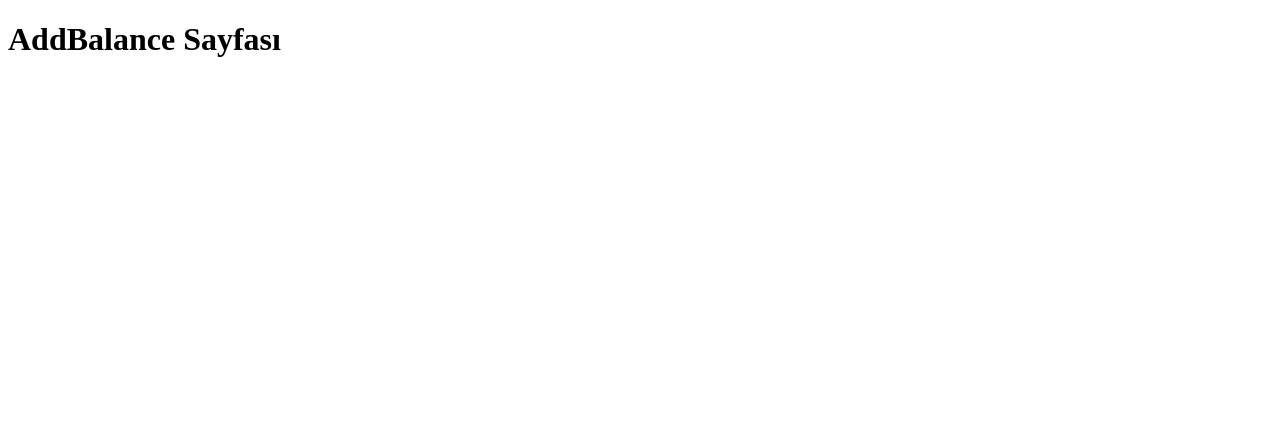
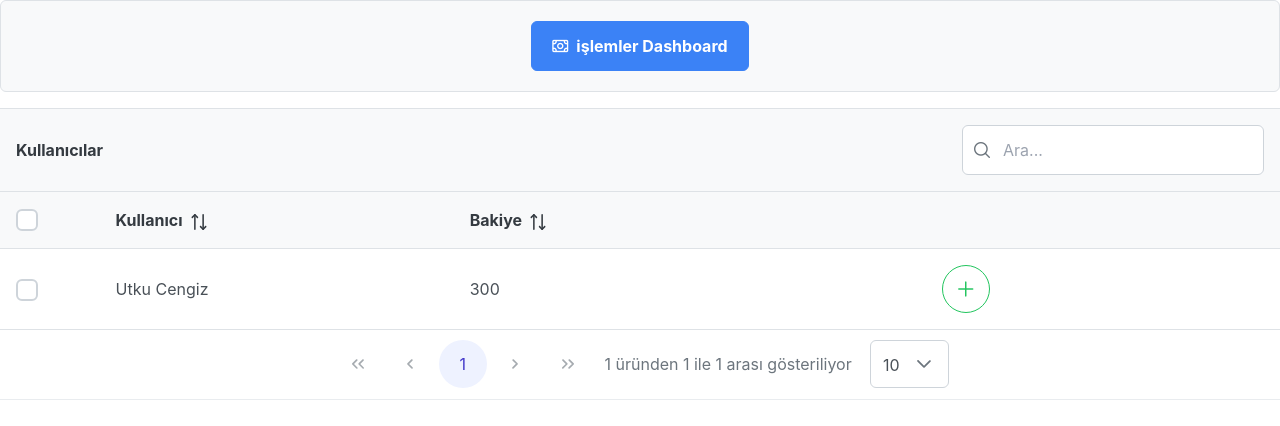
Before and after one commit to UTKUC3NGIZ/cashappadmin, a Next.js app: page /addBalance in a window 1280 px wide. Shown: the top 426 px of the page. Built offline with nearby package versions, Linux system fonts and the light colour scheme.

Commit message:
addBalance

```diff
--- a/data/Data.js
+++ b/data/Data.js
@@ -1,4 +1,4 @@
-export const ProductService = {
+export const TransactionsData = {
     getProductsData() {
         return [
             {
@@ -56,3 +56,33 @@ export const ProductService = {
         return Promise.resolve(this.getProductsWithOrdersData());
     }
 };
+export const usersData = {
+    getProductsData() {
+        return [
+            {
+                users: 'Utku Cengiz',
+                bakiye:300,
+            }
+        ];
+    },
+
+    getProductsMini() {
+        return Promise.resolve(this.getProductsData().slice(0, 5));
+    },
+
+    getProductsSmall() {
+        return Promise.resolve(this.getProductsData().slice(0, 10));
+    },
+
+    getProducts() {
+        return Promise.resolve(this.getProductsData());
+    },
+
+    getProductsWithOrdersSmall() {
+        return Promise.resolve(this.getProductsWithOrdersData().slice(0, 10));
+    },
+
+    getProductsWithOrders() {
+        return Promise.resolve(this.getProductsWithOrdersData());
+    }
+};
--- a/pages/addBalance.js
+++ b/pages/addBalance.js
@@ -1,12 +1,195 @@
-import React from 'react';
+import React, { useState, useEffect, useRef } from "react";
+import { DataTable } from "primereact/datatable";
+import { Column } from "primereact/column";
+import { usersData } from "../data/Data";
+import { Toast } from "primereact/toast";
+import { Button } from "primereact/button";
+import { Toolbar } from "primereact/toolbar";
+import { Dialog } from "primereact/dialog";
+import { InputText } from "primereact/inputtext";
+import { InputNumber } from 'primereact/inputnumber';
 
-const AddBalance = () => {
+import Link from 'next/link';
+
+import "../app/globals.css";
+import "primereact/resources/themes/lara-light-indigo/theme.css";
+import "primereact/resources/primereact.min.css";
+import "primeicons/primeicons.css";
+
+export default function Transactions() {
+  let emptyProduct = {
+    id: null,
+    name: "",
+    image: null,
+    description: "",
+    category: null,
+    price: 0,
+    quantity: 0,
+    rating: 0,
+    inventoryStatus: "INSTOCK",
+  };
+
+  const [products, setProducts] = useState(null);
+  const [deleteProductDialog, setDeleteProductDialog] = useState(false);
+  const [product, setProduct] = useState(emptyProduct);
+  const [selectedProducts, setSelectedProducts] = useState(null);
+  const [globalFilter, setGlobalFilter] = useState(null);
+  const toast = useRef(null);
+  const dt = useRef(null);
+  const [value2, setValue2] = useState(50);
+  useEffect(() => {
+    usersData.getProducts().then((data) => setProducts(data));
+  }, []);
+
+  const hideDeleteProductDialog = () => {
+    setDeleteProductDialog(false);
+  };
+
+  const confirmDeleteProduct = (product) => {
+    setProduct(product);
+    setDeleteProductDialog(true);
+  };
+
+  const deleteProduct = () => {
+    let _products = products.filter((val) => val.id !== product.id);
+
+    setProducts(_products);
+    setDeleteProductDialog(false);
+    setProduct(emptyProduct);
+    toast.current.show({
+      severity: "success",
+      summary: "Successful",
+      detail: "Product Deleted",
+      life: 3000,
+    });
+  };
+
+  const middleToolbarTemplate = () => {
+    return (
+      <div className="flex flex-wrap gap-2">
+         <Link href="/transactions">
+         <Button
+          label="işlemler Dashboard"
+          icon="pi pi-money-bill"
+          severity="info"
+        />
+      </Link>
+
+      </div>
+    );
+  };
+
+  const actionBodyTemplate = (rowData) => {
+    return (
+      <React.Fragment>
+        <Button
+          icon="pi pi-plus"
+          rounded
+          outlined
+          severity="success"
+          onClick={() => confirmDeleteProduct(rowData)}
+        />
+      </React.Fragment>
+    );
+  };
+
+  const header = (
+    <div className="flex flex-wrap gap-2 items-center justify-between">
+      <h4 className="m-0">Kullanıcılar</h4>
+      <span className="p-input-icon-left">
+        <i className="pi pi-search" />
+        <InputText
+          type="search"
+          onInput={(e) => setGlobalFilter(e.target.value)}
+          placeholder="Ara..."
+        />
+      </span>
+    </div>
+  );
+  const addUserBalance = (
+    <React.Fragment>
+      <Button
+        label="Vazgeç"
+        icon="pi pi-times"
+        outlined
+        onClick={hideDeleteProductDialog}
+      />
+      <Button
+        label="Yükle"
+        icon="pi pi-check"
+        severity="success"
+        onClick={deleteProduct}
+      />
+    </React.Fragment>
+  );
+
+
   return (
     <div>
-      <h1>AddBalance Sayfası</h1>
-      {/* Burada AddBalance içeriğini oluşturabilirsiniz */}
+      <Toast ref={toast} />
+      <div className="card">
+        <Toolbar
+          className="mb-4"
+          center={middleToolbarTemplate}
+        ></Toolbar>
+
+        <DataTable
+          ref={dt}
+          value={products}
+          selection={selectedProducts}
+          onSelectionChange={(e) => setSelectedProducts(e.value)}
+          dataKey="id"
+          paginator
+          rows={10}
+          rowsPerPageOptions={[5, 10, 25]}
+          paginatorTemplate="FirstPageLink PrevPageLink PageLinks NextPageLink LastPageLink CurrentPageReport RowsPerPageDropdown"
+          currentPageReportTemplate="{totalRecords} üründen {first} ile {last} arası gösteriliyor"
+          globalFilter={globalFilter}
+          header={header}
+        >
+          <Column selectionMode="multiple" exportable={false}></Column>
+          <Column
+            field="users"
+            header="Kullanıcı"
+            sortable
+            style={{ minWidth: "12rem" }}
+          ></Column>
+          <Column
+            field="bakiye"
+            header="Bakiye"
+            sortable
+            style={{ minWidth: "16rem" }}
+          ></Column>
+          <Column
+            body={actionBodyTemplate}
+            exportable={false}
+            style={{ minWidth: "12rem" }}
+          ></Column>
+        </DataTable>
+      </div>
+
+      <Dialog
+        visible={deleteProductDialog}
+        style={{ width: "32rem" }}
+        breakpoints={{ "960px": "75vw", "641px": "90vw" }}
+        header="Yükleme"
+        modal
+        footer={addUserBalance}
+        onHide={hideDeleteProductDialog}
+      >
+        <span className="block text-center text-2xl mb-3">{product.users}</span>
+        <div className="confirmation-content">
+          {product && (
+            <div className="flex-auto text-center">
+            <InputNumber inputId="horizontal-buttons" value={value2} onValueChange={(e) => setValue2(e.value)} showButtons buttonLayout="horizontal" step={10}
+                decrementButtonClassName="p-button-danger" incrementButtonClassName="p-button-success" incrementButtonIcon="pi pi-plus" decrementButtonIcon="pi pi-minus"
+                mode="currency" currency="TRY" />
+        </div>
+          )}
+        </div>
+      </Dialog>
+
+
     </div>
   );
-};
-
-export default AddBalance;
+}
--- a/pages/transactions.js
+++ b/pages/transactions.js
@@ -1,13 +1,13 @@
 import React, { useState, useEffect, useRef } from "react";
 import { DataTable } from "primereact/datatable";
 import { Column } from "primereact/column";
-import { ProductService } from "../data/Data";
+import { TransactionsData } from "../data/Data";
 import { Toast } from "primereact/toast";
 import { Button } from "primereact/button";
-import { Rating } from "primereact/rating";
 import { Toolbar } from "primereact/toolbar";
 import { Dialog } from "primereact/dialog";
 import { InputText } from "primereact/inputtext";
+import Link from 'next/link';
 
 import "../app/globals.css";
 import "primereact/resources/themes/lara-light-indigo/theme.css";
@@ -37,7 +37,7 @@ export default function Transactions() {
   const dt = useRef(null);
 
   useEffect(() => {
-    ProductService.getProducts().then((data) => setProducts(data));
+    TransactionsData.getProducts().then((data) => setProducts(data));
   }, []);
 
   const hideDeleteProductDialog = () => {
@@ -163,6 +163,20 @@ export default function Transactions() {
     );
   };
 
+  const middleToolbarTemplate = () => {
+    return (
+      <div className="flex flex-wrap gap-2">
+         <Link href="/addBalance">
+         <Button
+          label="Bakiye Dashboard"
+          icon="pi pi-money-bill"
+          severity="info"
+        />
+      </Link>
+
+      </div>
+    );
+  };
   const rightToolbarTemplate = () => {
     return (
       <Button
@@ -242,6 +256,7 @@ export default function Transactions() {
           className="mb-4"
           left={leftToolbarTemplate}
           right={rightToolbarTemplate}
+          center={middleToolbarTemplate}
         ></Toolbar>
 
         <DataTable
```
